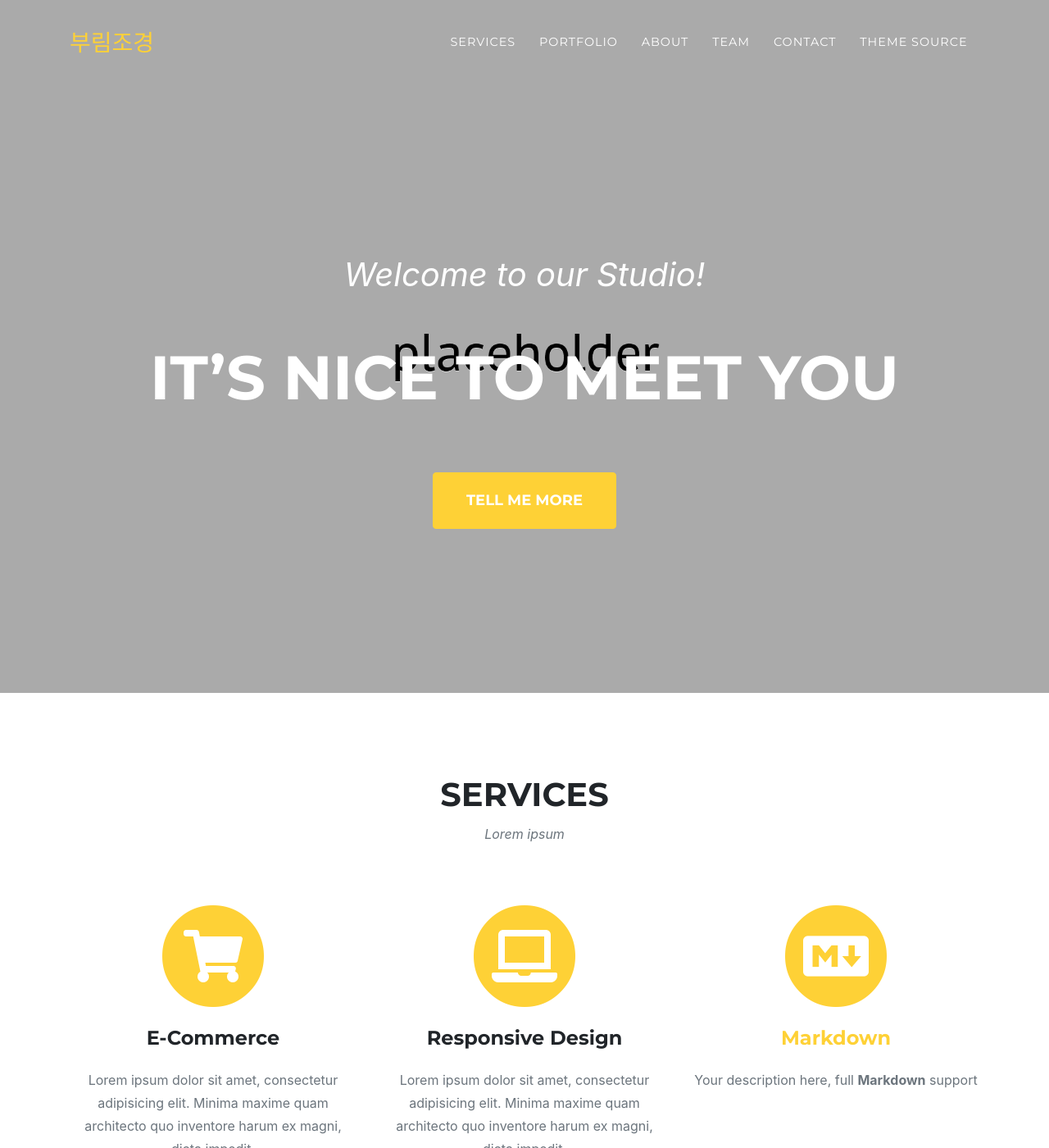
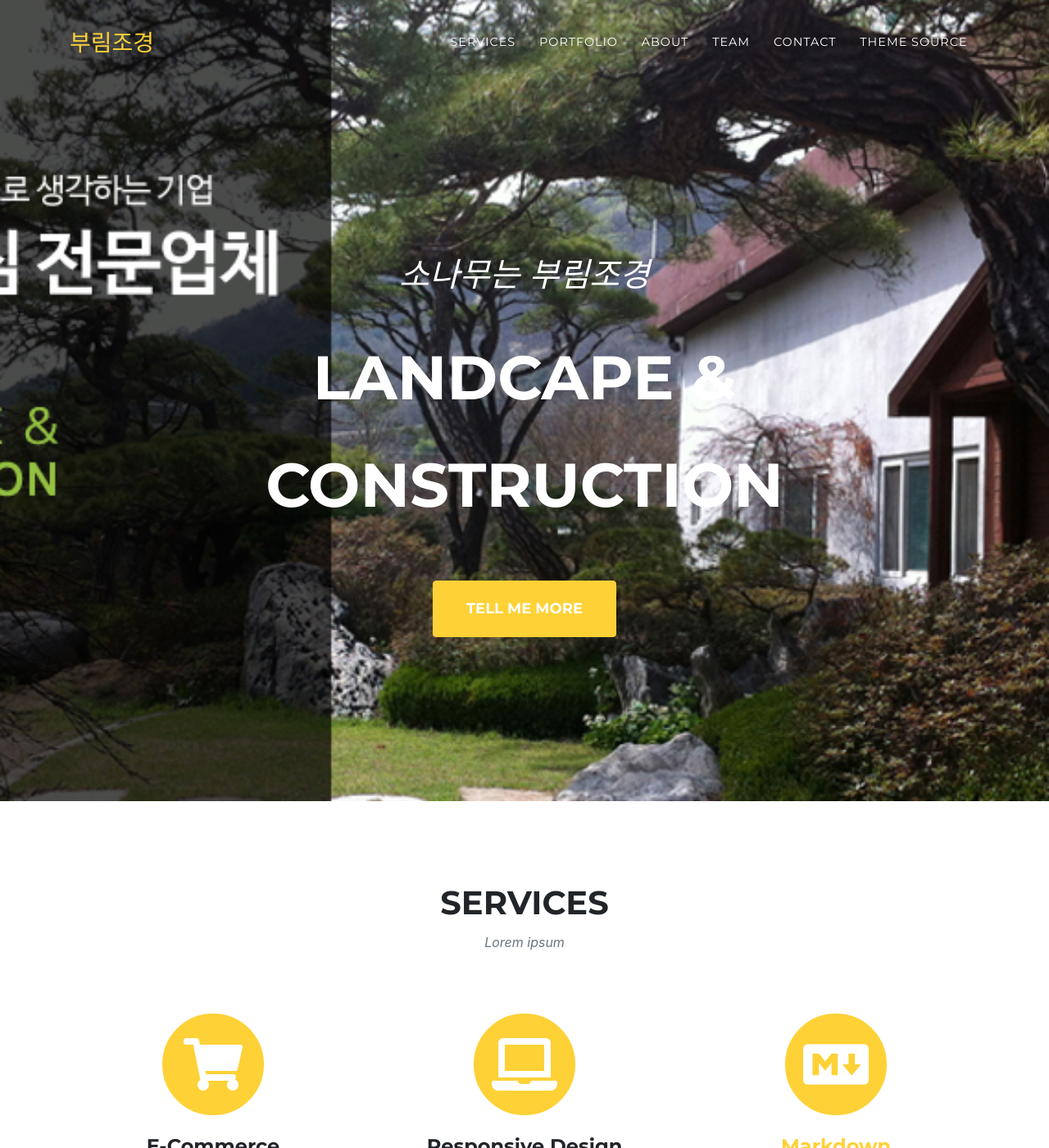
Before and after one commit to dawoonjung/dawoonjung.github.io, a Jekyll site: the page built from index.md, in a window 1280 px wide and 1400 px high. Shown: the whole window at 82% size. Built offline with Jekyll 4.4.1, drawn with Linux system fonts in a browser that asks for light colours; some web fonts are replaced.

Commit message:
change header img

```diff
--- a/_data/sitetext.yml
+++ b/_data/sitetext.yml
@@ -1,6 +1,6 @@
 header:
-    title: Welcome to our Studio!
-    text: It's Nice To Meet You
+    title: 소나무는 부림조경
+    text: Landcape & Construction
     button: Tell Me More
     buttonlink: "#services"
 
--- a/_data/style.yml
+++ b/_data/style.yml
@@ -4,7 +4,7 @@
 #black: "#000"
 
 #Image Customization
-header-image: "../img/header.png"
+header-image: "../img/main_banner_1.jpg"
 contact-image: "../img/contact.png"
 
 #Font Awesome icon for portfolio grid when an item is hovered over
```
Also changed, not shown: assets/img/main_banner_1.jpg (added).
